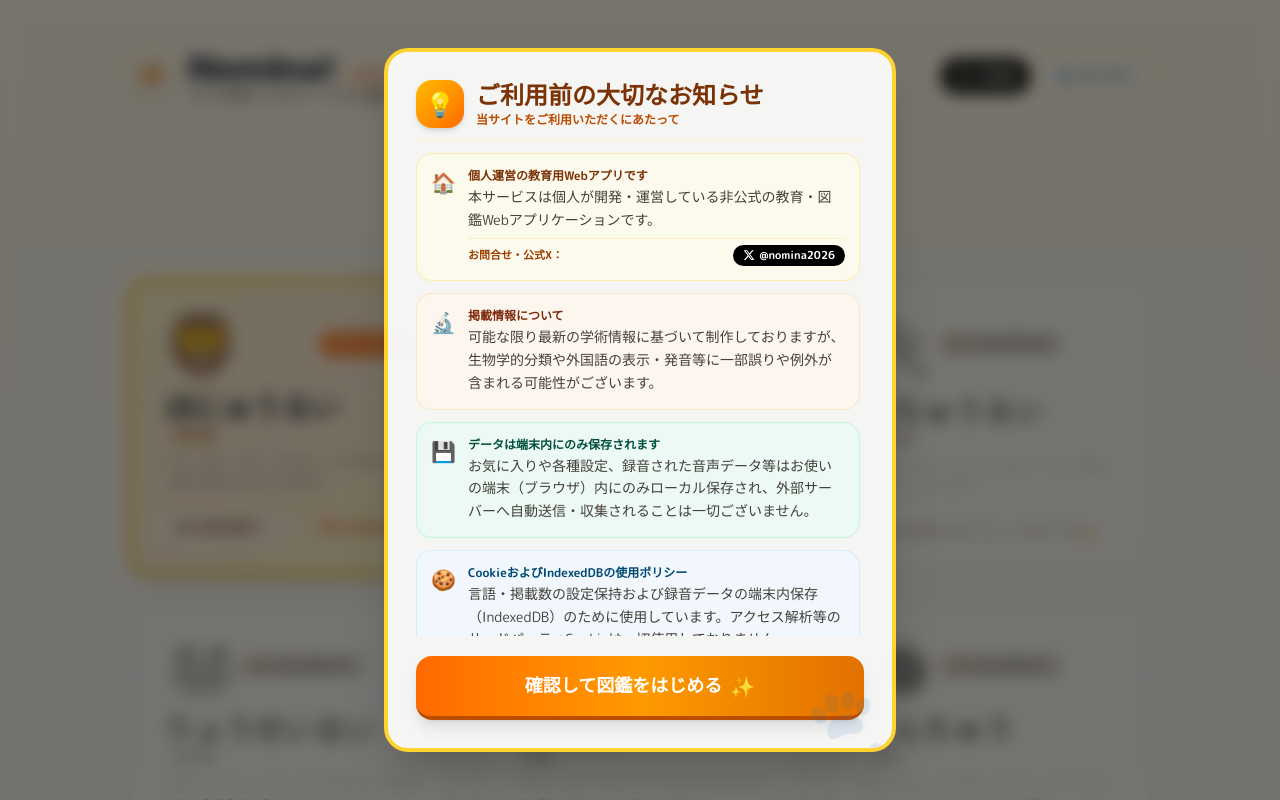
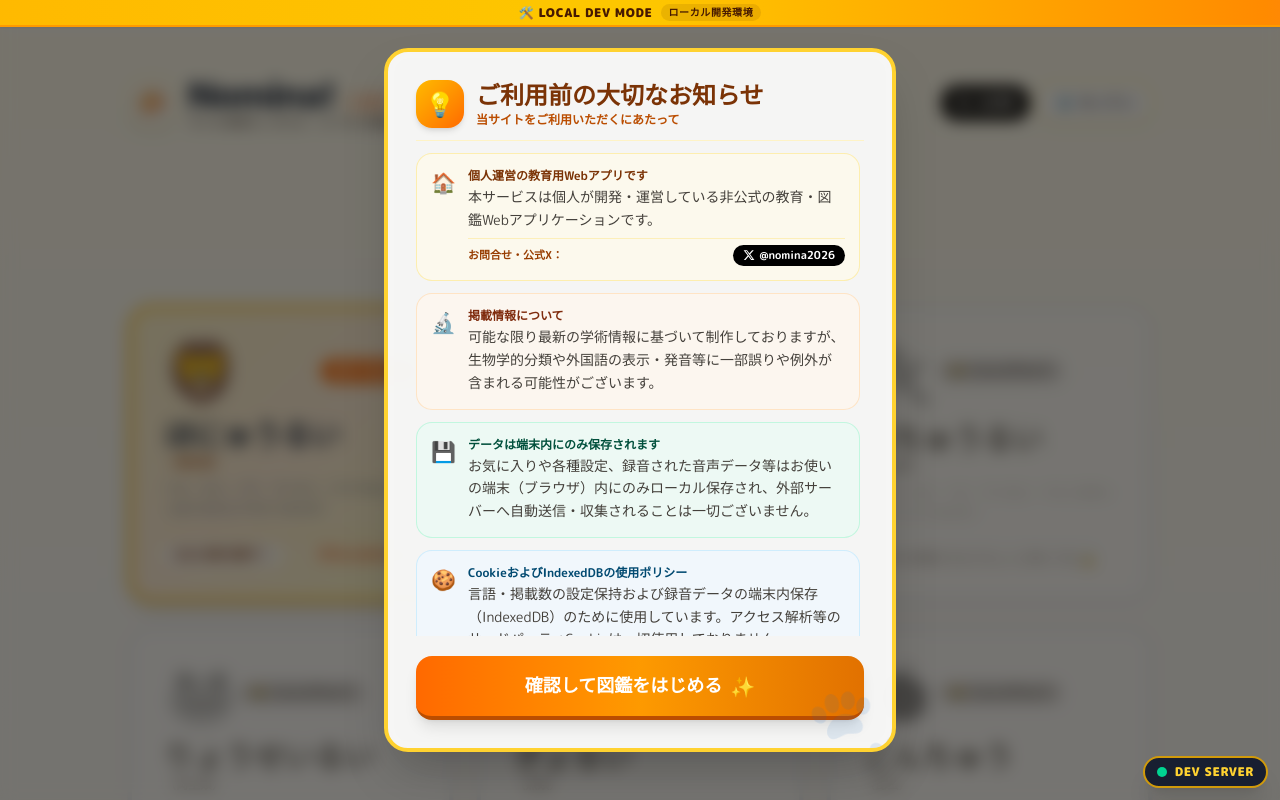
Before and after one commit to hoakari/Nomina, a SvelteKit app: page / in a window 1280 px wide. Shown: the top 800 px of the page. Built offline with nearby package versions, Linux system fonts and the light colour scheme.

Commit message:
feat: 開発サーバー専用の目印インジケーター(DEV MODE)を追加

```diff
--- a/src/routes/+layout.svelte
+++ b/src/routes/+layout.svelte
@@ -1,6 +1,7 @@
 <script lang="ts">
   import '../app.css';
   import { onMount } from 'svelte';
+  import { dev } from '$app/environment';
   import SparkleTrail from '$lib/components/SparkleTrail.svelte';
   import FirstNoticeModal from '$lib/components/FirstNoticeModal.svelte';
   let { children } = $props();
@@ -30,6 +31,21 @@
   });
 </script>
 
+<!-- 開発サーバー識別用インジケーター（本番環境ではビルド時に完全に除外されます） -->
+{#if dev}
+  <div class="bg-gradient-to-r from-amber-400 via-yellow-400 to-orange-400 text-amber-950 text-center font-black text-xs py-1 px-4 border-b-2 border-amber-500 shadow-xs flex items-center justify-center gap-2 tracking-wider uppercase select-none sticky top-0 z-[99999]">
+    <span>🛠️ LOCAL DEV MODE</span>
+    <span class="text-[10px] bg-amber-950/10 px-2 py-0.5 rounded-full font-mono font-bold">ローカル開発環境</span>
+  </div>
+
+  <div class="fixed bottom-3 right-3 z-[99999] pointer-events-none select-none">
+    <div class="bg-slate-900/90 text-amber-300 text-xs font-black px-3 py-1.5 rounded-2xl shadow-xl border-2 border-amber-400/80 backdrop-blur-md flex items-center gap-2 tracking-wider">
+      <span class="w-2.5 h-2.5 rounded-full bg-emerald-400 animate-ping inline-block"></span>
+      <span>DEV SERVER</span>
+    </div>
+  </div>
+{/if}
+
 <!-- 初回起動時専用の注意事項お知らせモーダル -->
 <FirstNoticeModal />
 
```
